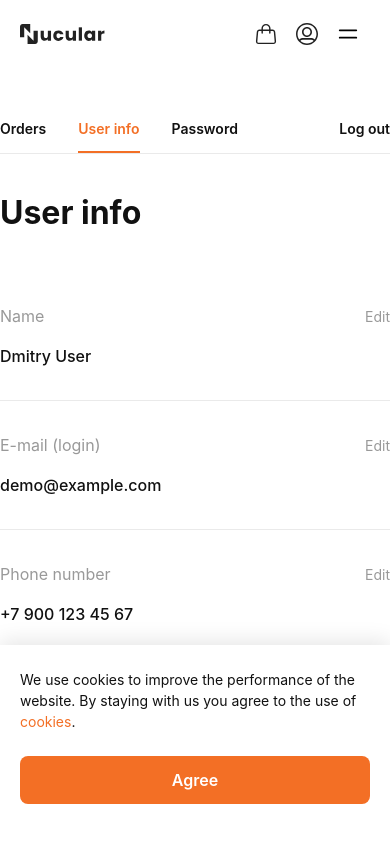
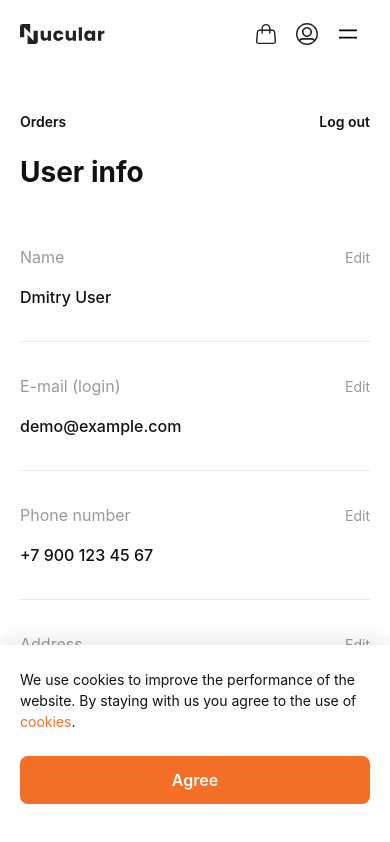
Before and after one commit to nucular2/nucularelectronics, a React (Vite) app in the folder frontend/: page /profile in a window 390 px wide. Built offline with nearby package versions, Linux system fonts and the light colour scheme; no server answers; sample sign-in values are in the browser's storage.

Commit message:
Profile mobile: align layout to header grid

```diff
--- a/frontend/src/app-styles.css
+++ b/frontend/src/app-styles.css
@@ -166,7 +166,7 @@
   margin-bottom: 8px;
 }
 
-@media (max-width: 768px) {
+@media (max-width: 900px) {
   .user-info-row {
     flex-direction: column;
   }
@@ -215,6 +215,26 @@
 .orders-content {
   width: 100%;
   max-width: 100%;
+}
+
+.orders-mobile-bar {
+  display: none;
+}
+
+.orders-mobile-link {
+  background: none;
+  border: none;
+  padding: 0;
+  font-family: var(--font-family);
+  font-weight: 600;
+  font-size: 14px;
+  line-height: 140%;
+  color: #111;
+  cursor: pointer;
+}
+
+.orders-mobile-link.logout {
+  color: #111;
 }
 
 /* Sidebar Nav */
@@ -923,6 +943,46 @@
     display: none;
   }
 }
+
+@media (max-width: 900px) {
+  .orders-page {
+    padding-top: calc(var(--header-h) + 12px);
+    padding-bottom: 40px;
+    min-height: 0;
+  }
+
+  .orders-container {
+    padding: 0 20px;
+    box-sizing: border-box;
+  }
+
+  .orders-sidebar {
+    display: none;
+  }
+
+  .orders-content {
+    max-width: 374px;
+    margin-left: auto;
+    margin-right: auto;
+  }
+
+  .orders-mobile-bar {
+    display: flex;
+    align-items: center;
+    justify-content: space-between;
+    width: 100%;
+    margin-bottom: 24px;
+  }
+
+  .orders-title {
+    font-size: 28px;
+    margin-bottom: 24px;
+  }
+
+  .orders-list-header {
+    display: none;
+  }
+}
 .checkout-container {
   width: 100%;
   max-width: 1280px;
--- a/frontend/src/pages/Profile.tsx
+++ b/frontend/src/pages/Profile.tsx
@@ -253,6 +253,10 @@ export default function Profile() {
             </aside>
 
             <main className="orders-content">
+              <div className="orders-mobile-bar">
+                <button className="orders-mobile-link" onClick={() => navigate("/orders")}>Orders</button>
+                <button className="orders-mobile-link logout" onClick={handleSignOut}>Log out</button>
+              </div>
               <h1 className="orders-title">User info</h1>
 
               {/* Name Section */}
```
